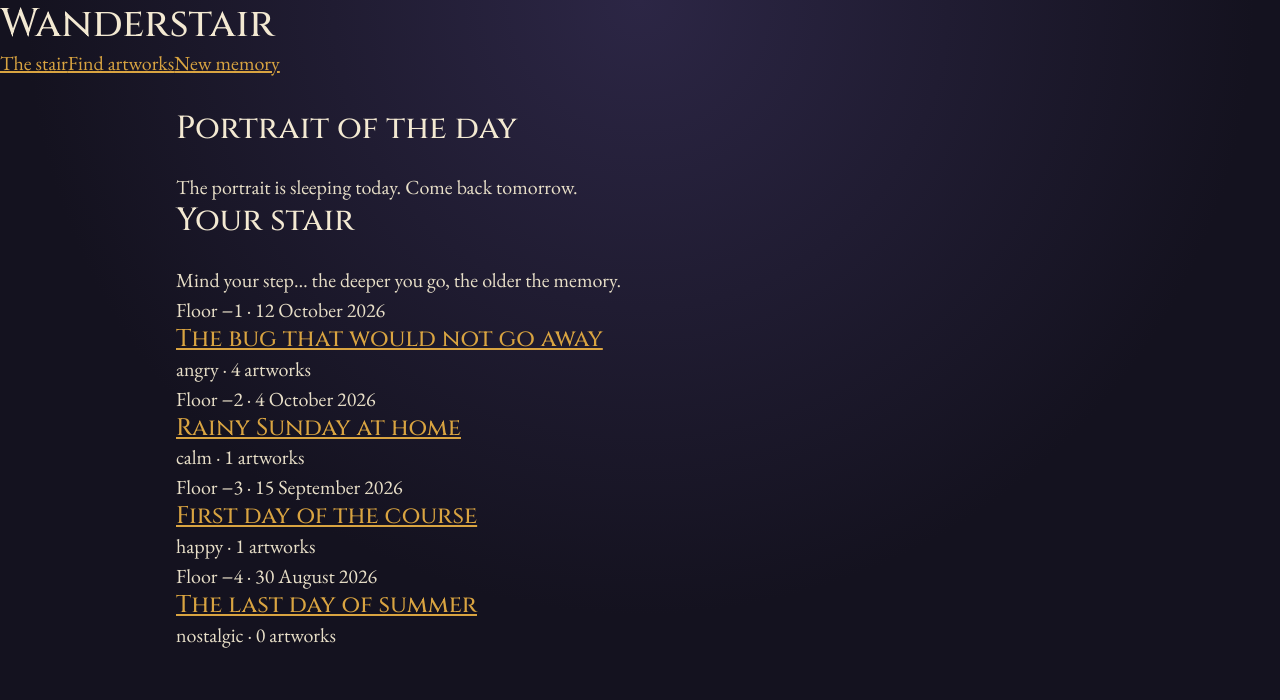
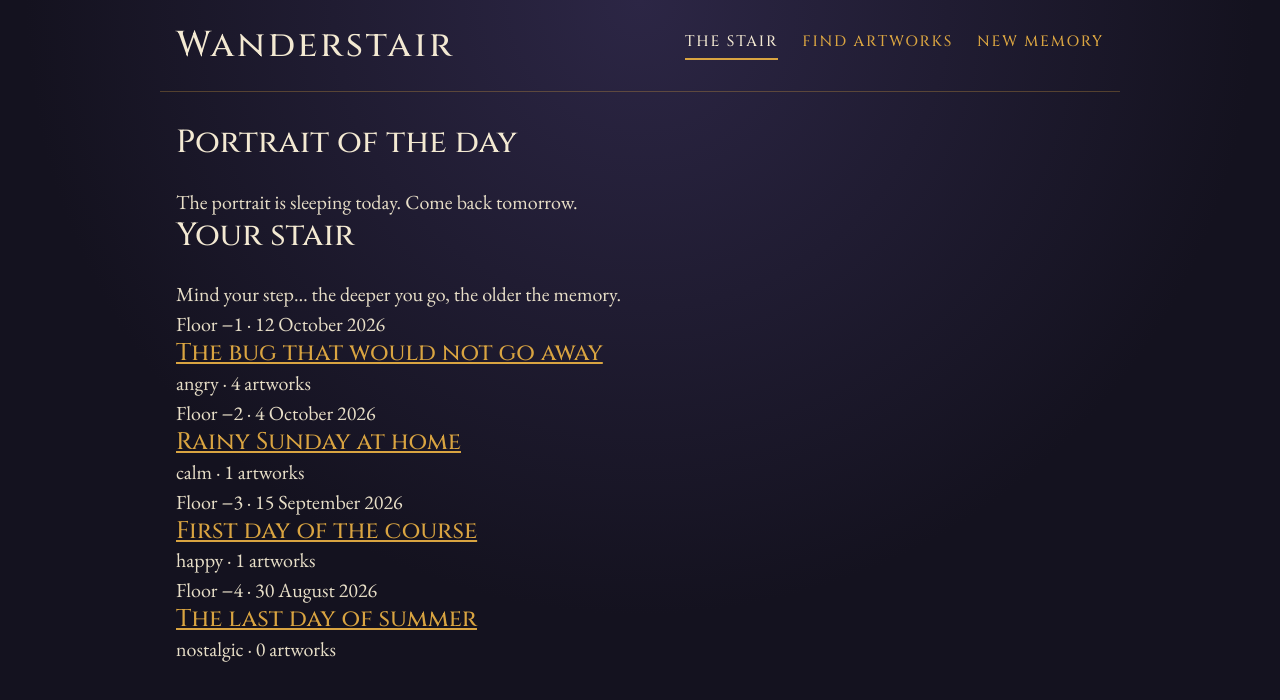
Before and after one commit to mjuliana98g/wanderstair, an Angular app: page / in a window 1280 px wide. Shown: the top 700 px of the page. Built offline with nearby package versions, Linux system fonts and the light colour scheme; no server answers; data requests are answered from the project's data file.

Commit message:
style: highlight the menu

```diff
--- a/src/app/app.css
+++ b/src/app/app.css
@@ -0,0 +1,45 @@
+/* --------------------------------------------------
+   HEADER
+   -------------------------------------------------- */
+
+header {
+  display: flex;
+  flex-wrap: wrap;
+  align-items: center;
+  justify-content: space-between;
+  gap: 16px 32px;
+  max-width: 960px;
+  margin: 0 auto;
+  padding: 24px 16px;
+  border-bottom: 1px solid rgba(217, 164, 65, 0.3);
+}
+
+h1 {
+  font-size: 36px;
+  letter-spacing: 0.08em;
+}
+
+/* --------------------------------------------------
+   MENU
+   -------------------------------------------------- */
+
+nav {
+  display: flex;
+  flex-wrap: wrap;
+  gap: 8px 24px;
+}
+
+nav a {
+  padding-bottom: 4px;
+  border-bottom: 2px solid transparent;
+  font-family: var(--title-font);
+  font-size: 15px;
+  letter-spacing: 0.12em;
+  text-transform: uppercase;
+  text-decoration: none;
+}
+
+nav a.active {
+  border-bottom-color: var(--gold);
+  color: var(--parchment);
+}
--- a/src/app/app.html
+++ b/src/app/app.html
@@ -1,9 +1,9 @@
 <header>
   <h1>{{ title }}</h1>
   <nav aria-label="Main navigation">
-    <a routerLink="/">The stair</a>
-    <a routerLink="/find">Find artworks</a>
-    <a routerLink="/write">New memory</a>
+    <a routerLink="/" routerLinkActive="active" [routerLinkActiveOptions]="{ exact: true }">The stair</a>
+    <a routerLink="/find" routerLinkActive="active">Find artworks</a>
+    <a routerLink="/write" routerLinkActive="active">New memory</a>
   </nav>
 </header>
 
--- a/src/app/app.ts
+++ b/src/app/app.ts
@@ -1,9 +1,9 @@
 import { Component } from '@angular/core';
-import { RouterLink, RouterOutlet } from '@angular/router';
+import { RouterLink, RouterLinkActive, RouterOutlet } from '@angular/router';
 
 @Component({
   selector: 'app-root',
-  imports: [RouterOutlet, RouterLink],
+  imports: [RouterOutlet, RouterLink, RouterLinkActive],
   templateUrl: './app.html',
   styleUrl: './app.css'
 })
```
